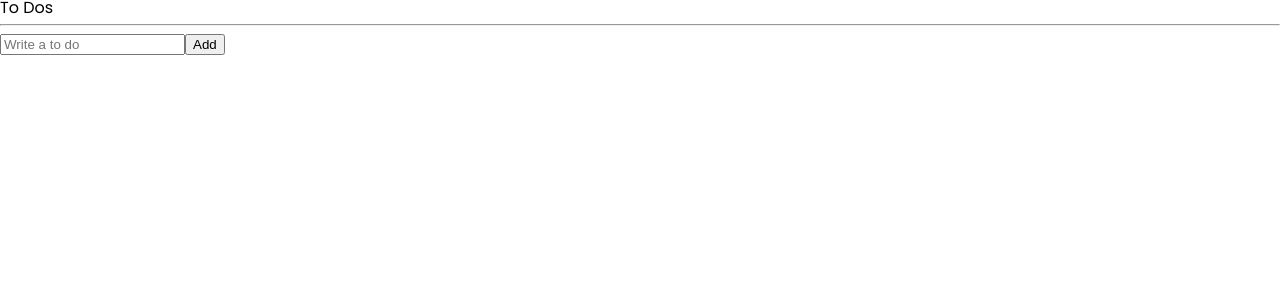
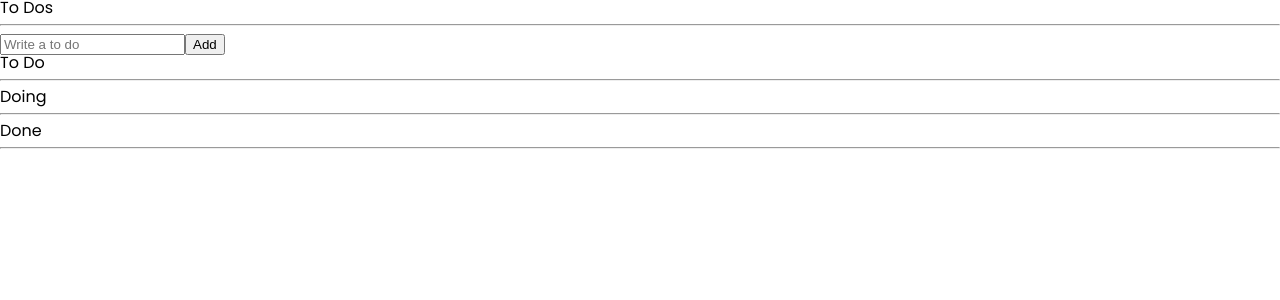
Before and after one commit to yujini-kim/todolist, a React (Create React App) app: page / in a window 1280 px wide. Shown: the top 300 px of the page. Built offline with nearby package versions, Linux system fonts and the light colour scheme.

Commit message:
feat: 카테고리별로 투두리스트 분리
-

관련 이슈:

```diff
--- a/src/atoms.tsx
+++ b/src/atoms.tsx
@@ -1,4 +1,4 @@
-import { atom } from 'recoil';
+import { atom, selector } from 'recoil';
 
 export interface IToDo {
   text: string;
@@ -10,3 +10,15 @@
   key: 'toDo',
   default: [],
 });
+
+export const toDoSelector = selector({
+  key: 'toDoSelector',
+  get: ({ get }) => {
+    const toDos = get(toDoState);
+    return [
+      toDos.filter((toDo) => toDo.category === 'TO_DO'),
+      toDos.filter((toDo) => toDo.category === 'DOING'),
+      toDos.filter((toDo) => toDo.category === 'DONE'),
+    ];
+  },
+});
--- a/src/component/ToDoList.tsx
+++ b/src/component/ToDoList.tsx
@@ -1,21 +1,37 @@
 import { useRecoilValue } from 'recoil';
 import CreateTodo from './CreateTodo';
-import { toDoState } from '../atoms';
+import { toDoSelector, toDoState } from '../atoms';
 import Todo from './ToDo';
 
 function ToDoList() {
-  const toDos = useRecoilValue(toDoState);
+  const [toDo, doing, done] = useRecoilValue(toDoSelector);
 
   return (
     <div>
       <h1>To Dos</h1>
       <hr />
       <CreateTodo />
+      <h2>To Do</h2>
       <ul>
-        {toDos.map((todo) => (
+        {toDo.map((todo) => (
           <Todo key={todo.id} {...todo} />
         ))}
       </ul>
+      <hr />
+      <h2>Doing</h2>
+      <ul>
+        {doing.map((todo) => (
+          <Todo key={todo.id} {...todo} />
+        ))}
+      </ul>
+      <hr />
+      <h2>Done</h2>
+      <ul>
+        {done.map((todo) => (
+          <Todo key={todo.id} {...todo} />
+        ))}
+      </ul>
+      <hr />
     </div>
   );
 }
```
